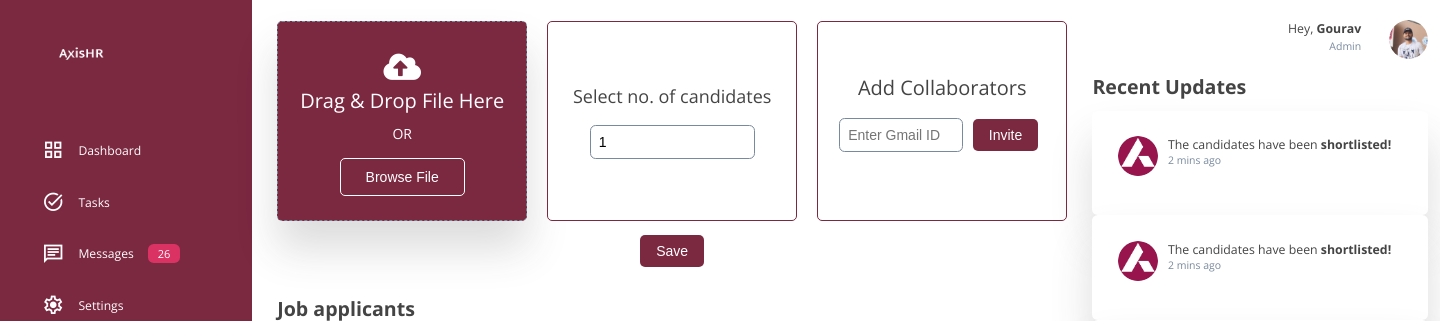
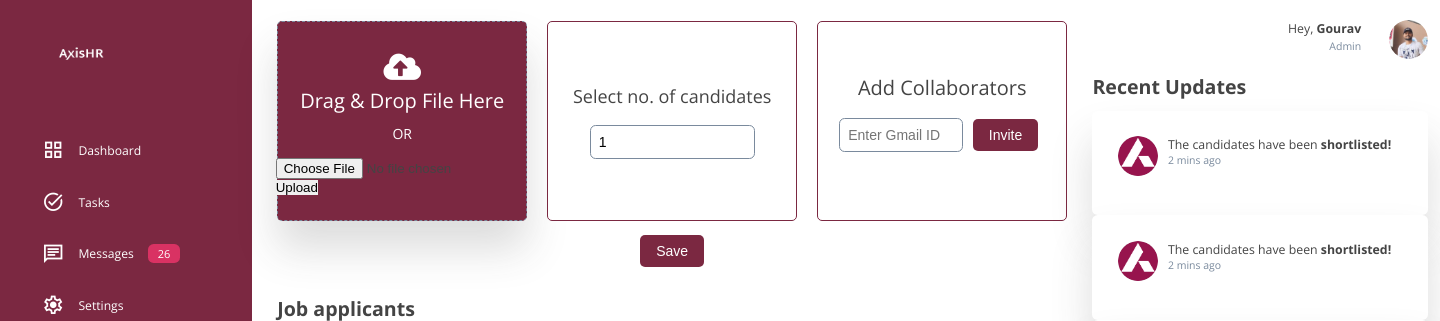
Before and after one commit to goyalpramod/LLM_Bankathon, a Django app: template LLM/cvDashboard/templates/cvDashboard/job.html in a window 1440 px wide. Shown: the top 321 px of the page. Run offline with Django 3.2, Linux system fonts and the light colour scheme; the template is opened without the code that fills it: values that come from a table or form of the project are taken from there, others are empty; parts of the project's set-up code (start-up, migrations or seed data) failed here and were passed over.

Commit message:
edit html

```diff
--- a/LLM/cvDashboard/templates/cvDashboard/job.html
+++ b/LLM/cvDashboard/templates/cvDashboard/job.html
@@ -71,8 +71,12 @@
             <div class="icon"><i class="fas fa-cloud-upload-alt"></i></div>
             <h6>Drag & Drop File Here</h6>
             <span>OR</span>
-            <button>Browse File</button>
-            <input type="file" hidden />
+            <form action="{%url 'list'%}" method="post" enctype="multipart/form-data">
+              {% csrf_token %}
+              <p>
+                {{ form.file}}
+              <p><input type="submit" value="Upload"></p>
+            </form>
           </div>
           <div class="card number-input text-styled">
             <h3>Select no. of candidates</h3>
@@ -242,6 +246,6 @@
         </div>
       </div>
     </div>
-    <script src="{% static 'cvDashboard/main.js' %}"></script>
+<!--    <script src="{% static 'cvDashboard/main.js' %}"></script>-->
   </body>
 </html>
--- a/LLM/cvDashboard/urls.py
+++ b/LLM/cvDashboard/urls.py
@@ -1,9 +1,12 @@
 from django.urls import path
 from . import views
+
 
 app_name = 'cvDashboard'
 
 urlpatterns = [
     path('cvDashboard/', views.cv_page, name='cv_page'),
     path('job/', views.cv_page, name='cv_page'),
+    path('list/', views.upload_file, name='list'),
+
 ]
```
